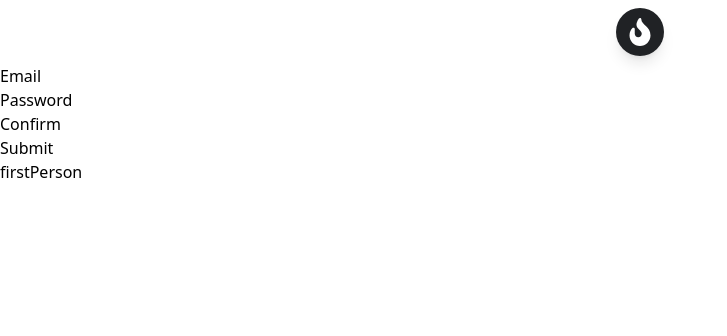
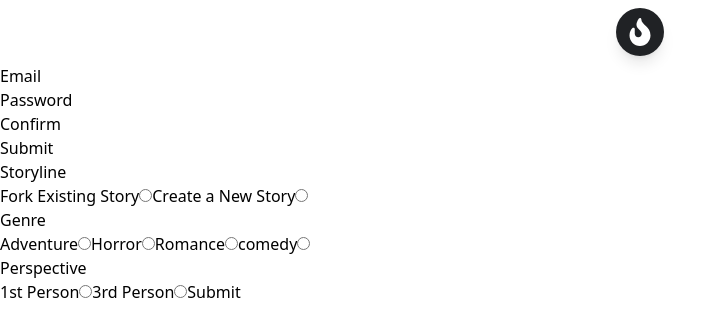
Before and after one commit to Matt-Seath/FableFork, a React (Vite) app in the folder frontend/: page / in a window 1280 px wide. Shown: the top 336 px of the page, without its empty margins (0-727 px from the left). Built offline with nearby package versions, Linux system fonts and the light colour scheme; no server answers.

Commit message:
added formdata

```diff
--- a/frontend/src/App.tsx
+++ b/frontend/src/App.tsx
@@ -1,10 +1,17 @@
-import React, { Fragment } from "react";
+import React, { Fragment, useState } from "react";
 import Button from "./components/Button";
 import { FaFire } from "react-icons/fa";
 import SignupForm from "./components/Forms/SignupForm";
 import StoryForm from "./components/Forms/StoryForm";
+import { StoryParams } from "./common/types";
 
 const App = () => {
+  const [storyParams, setStoryParams] = useState<StoryParams>({
+    fork: "The Matrix",
+    genre: "adventure",
+    perspective: "firstPerson",
+  });
+
   const handleOnSelect = (name: string) => {
     console.log({ name });
   };
@@ -17,7 +24,7 @@ const App = () => {
         onSelect={handleOnSelect}
       />
       <SignupForm />
-      <StoryForm />
+      <StoryForm fork={storyParams.fork} />
     </div>
   );
 };
--- a/frontend/src/components/Forms/StoryForm.tsx
+++ b/frontend/src/components/Forms/StoryForm.tsx
@@ -3,20 +3,65 @@ import { z } from "zod";
 import { StoryParams } from "../../common/types";
 import axios from "axios";
 
-const StoryForm = () => {
-  const [storyParams, setStoryParams] = useState<StoryParams>({
-    genre: "adventure",
-    perspective: "firstPerson",
-  });
-
+const StoryForm = ({ fork }: StoryParams) => {
   useEffect(() => {
     axios
       .get("https://jsonplaceholder.typicode.com/users")
       .then((res) => console.log(res.data[0].name));
   });
 
-  console.log(storyParams);
-  return <div>{storyParams.perspective}</div>;
+  console.log(fork);
+  return (
+    <form>
+      <div>
+        <h3>Storyline</h3>
+        <label htmlFor="fork">Fork Existing Story</label>
+        <input
+          id="forkExisting"
+          name="forkRadio"
+          type="radio"
+          value="forkExisting"
+        />
+        <label htmlFor="fork">Create a New Story</label>
+        <input id="createNew" name="forkRadio" type="radio" value="createNew" />
+      </div>
+      <h3>Genre</h3>
+      <div>
+        <label htmlFor="genre">Adventure</label>
+        <input
+          id="adventure"
+          name="genreRadio"
+          type="radio"
+          value="adventure"
+        />
+        <label htmlFor="genre">Horror</label>
+        <input id="horror" name="genreRadio" type="radio" value="horror" />
+        <label htmlFor="fork">Romance</label>
+        <input id="romance" name="genreRadio" type="radio" value="romance" />
+        <label htmlFor="genre">comedy</label>
+        <input id="comedy" name="genreRadio" type="radio" value="comedy" />
+      </div>
+      <h3>Perspective</h3>
+      <label htmlFor="perspective">1st Person</label>
+      <input
+        id="1stPerson"
+        name="perspectionRadio"
+        type="radio"
+        value="1stPerson"
+      />
+      <label htmlFor="perspective">3rd Person</label>
+      <input
+        id="3rdPerson"
+        name="perspectionRadio"
+        type="radio"
+        value="3rdPerson"
+      />
+
+      <button disabled={false} type="submit">
+        Submit
+      </button>
+    </form>
+  );
 };
 
 export default StoryForm;
```
Also changed, not shown: frontend/src/common/types.ts (+13 -8 lines).
